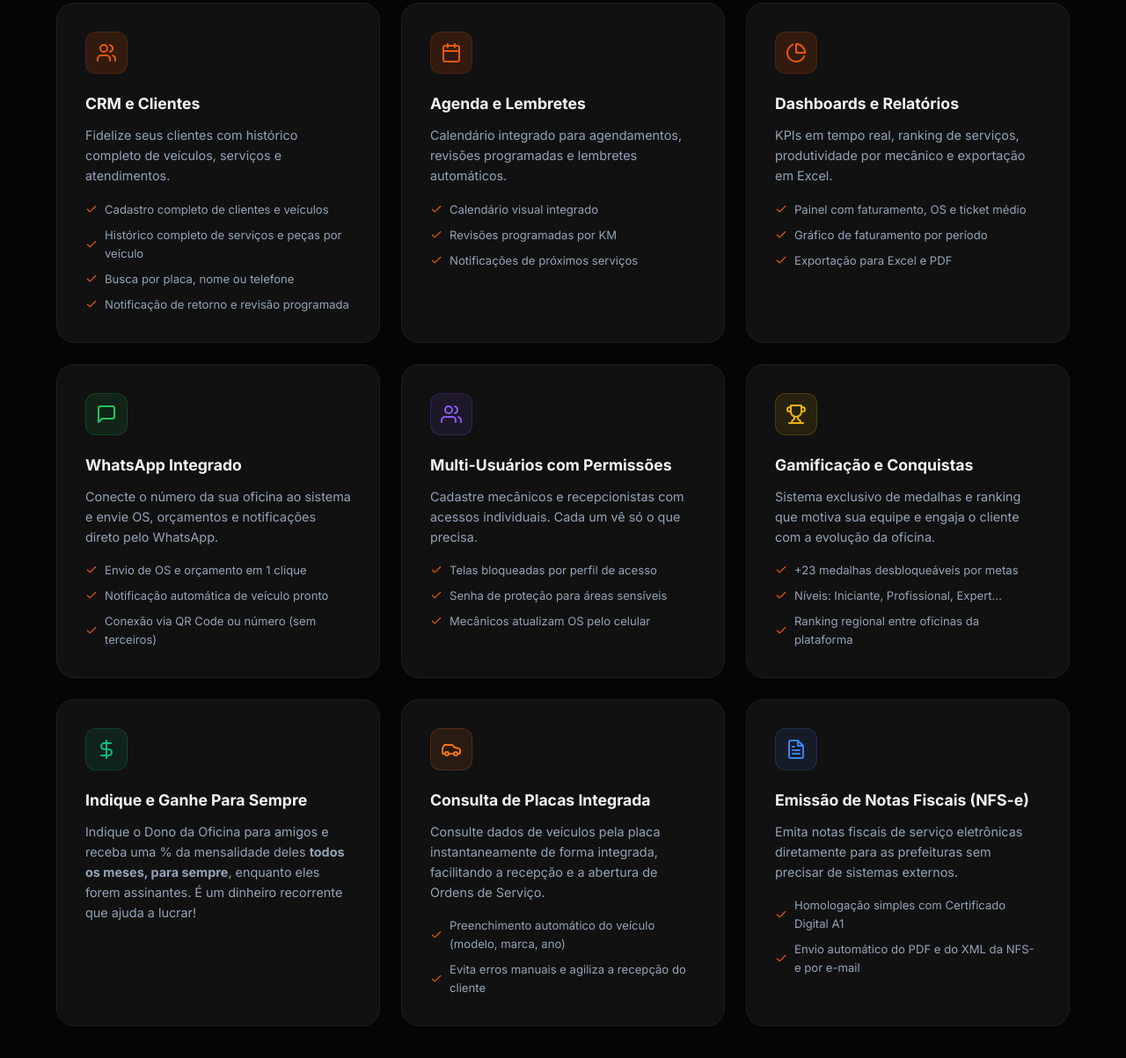
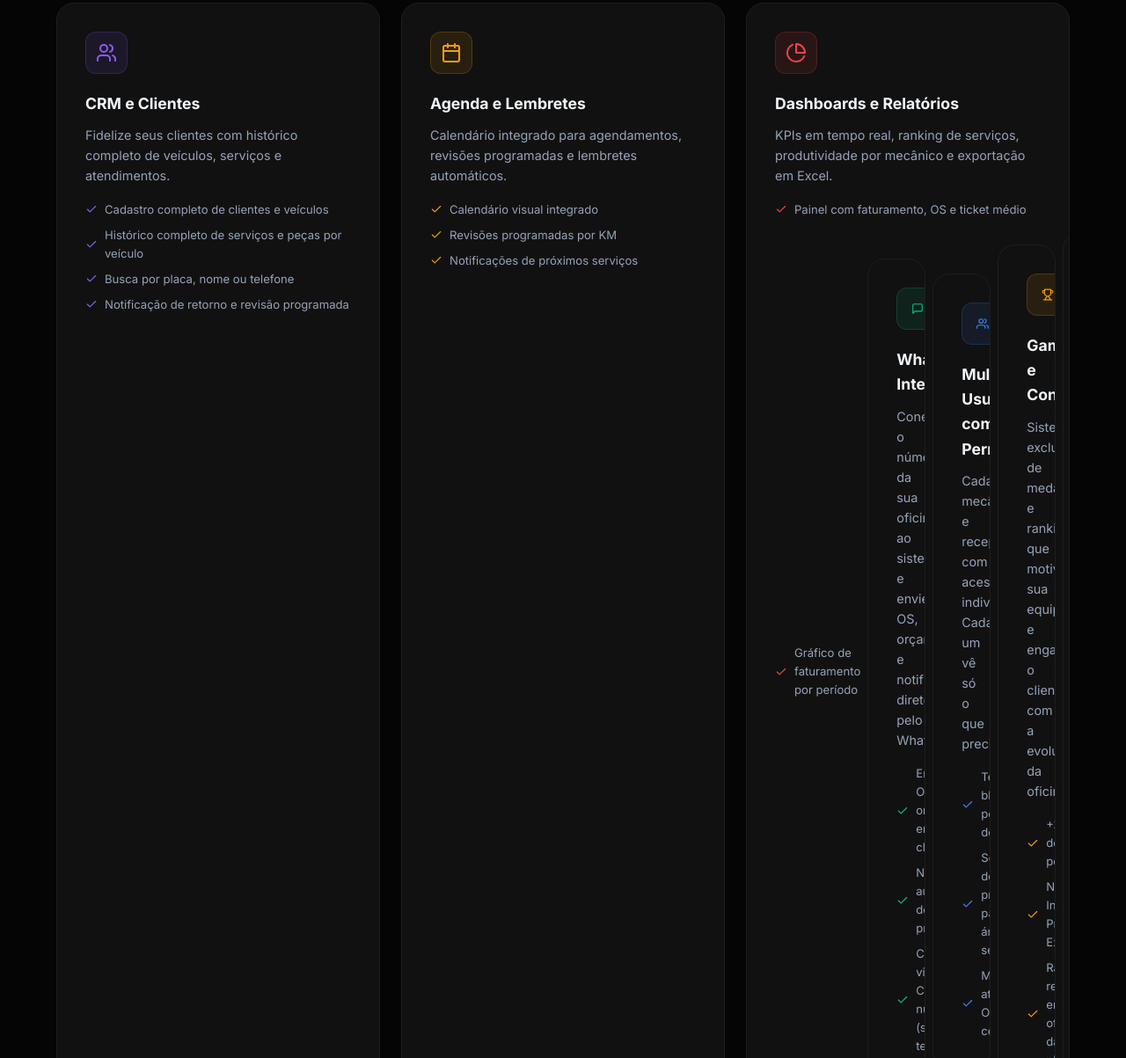
Before and after one commit to kinaciof/sitedonodaoficina, a plain HTML site: page index.html in a window 1280 px wide. Shown: the part 1813-3016 px from the top of the page at 88% size. Drawn offline with Linux system fonts and the light colour scheme.

Commit message:
UI: Add distinct identity classes to feature cards to make them less repetitive

```diff
--- a/css/styles.css
+++ b/css/styles.css
@@ -718,6 +718,10 @@ button {
 }
 
 .feature-card {
+  --card-color: var(--color-primary);
+  --card-glow: var(--color-primary-glow);
+  --card-border: rgba(234, 88, 12, 0.2);
+
   padding: 32px;
   border-radius: var(--radius-xl);
   background: var(--bg-card);
@@ -727,6 +731,33 @@ button {
   overflow: hidden;
 }
 
+/* Modifiers for Identity */
+.card-blue {
+  --card-color: #3b82f6;
+  --card-glow: rgba(59, 130, 246, 0.1);
+  --card-border: rgba(59, 130, 246, 0.2);
+}
+.card-green {
+  --card-color: #10b981;
+  --card-glow: rgba(16, 185, 129, 0.1);
+  --card-border: rgba(16, 185, 129, 0.2);
+}
+.card-purple {
+  --card-color: #8b5cf6;
+  --card-glow: rgba(139, 92, 246, 0.1);
+  --card-border: rgba(139, 92, 246, 0.2);
+}
+.card-yellow {
+  --card-color: #f59e0b;
+  --card-glow: rgba(245, 158, 11, 0.1);
+  --card-border: rgba(245, 158, 11, 0.2);
+}
+.card-red {
+  --card-color: #ef4444;
+  --card-glow: rgba(239, 68, 68, 0.1);
+  --card-border: rgba(239, 68, 68, 0.2);
+}
+
 .feature-card::before {
   content: '';
   position: absolute;
@@ -734,13 +765,13 @@ button {
   left: 0;
   right: 0;
   height: 2px;
-  background: linear-gradient(90deg, transparent, var(--color-primary), transparent);
+  background: linear-gradient(90deg, transparent, var(--card-color), transparent);
   opacity: 0;
   transition: opacity var(--transition-base);
 }
 
 .feature-card:hover {
-  border-color: rgba(234, 88, 12, 0.2);
+  border-color: var(--card-border);
   background: var(--bg-card-hover);
   transform: translateY(-4px);
   box-shadow: var(--shadow-glow);
@@ -754,13 +785,13 @@ button {
   width: 48px;
   height: 48px;
   border-radius: var(--radius-md);
-  background: var(--color-primary-glow);
-  border: 1px solid rgba(234, 88, 12, 0.15);
+  background: var(--card-glow);
+  border: 1px solid var(--card-border);
   display: flex;
   align-items: center;
   justify-content: center;
   margin-bottom: 20px;
-  color: var(--color-primary);
+  color: var(--card-color);
 }
 
 .feature-card__icon svg {
@@ -799,7 +830,7 @@ button {
 .feature-card__list-item svg {
   width: 14px;
   height: 14px;
-  color: var(--color-primary);
+  color: var(--card-color);
   flex-shrink: 0;
 }
 
--- a/index.html
+++ b/index.html
@@ -349,7 +349,7 @@
 
       <div class="features__grid">
         <!-- Card 1: Ordens de Serviço -->
-        <div class="feature-card fade-up" id="feature-os">
+        <div class="feature-card card-blue fade-up" id="feature-os">
           <div class="feature-card__icon">
             <svg xmlns="http://www.w3.org/2000/svg" width="24" height="24" viewBox="0 0 24 24" fill="none"
               stroke="currentColor" stroke-width="2" stroke-linecap="round" stroke-linejoin="round">
@@ -400,7 +400,7 @@
         </div>
 
         <!-- Card 2: Gestão Financeira -->
-        <div class="feature-card fade-up stagger-1" id="feature-financeiro">
+        <div class="feature-card card-green fade-up stagger-1" id="feature-financeiro">
           <div class="feature-card__icon">
             <svg xmlns="http://www.w3.org/2000/svg" width="24" height="24" viewBox="0 0 24 24" fill="none"
               stroke="currentColor" stroke-width="2" stroke-linecap="round" stroke-linejoin="round">
@@ -443,7 +443,7 @@
         </div>
 
         <!-- Card 3: Estoque -->
-        <div class="feature-card fade-up stagger-2" id="feature-estoque">
+        <div class="feature-card card-orange fade-up stagger-2" id="feature-estoque">
           <div class="feature-card__icon">
             <svg xmlns="http://www.w3.org/2000/svg" width="24" height="24" viewBox="0 0 24 24" fill="none"
               stroke="currentColor" stroke-width="2" stroke-linecap="round" stroke-linejoin="round">
@@ -483,7 +483,7 @@
         </div>
 
         <!-- Card 4: CRM -->
-        <div class="feature-card fade-up stagger-3" id="feature-crm">
+        <div class="feature-card card-purple fade-up stagger-3" id="feature-crm">
           <div class="feature-card__icon">
             <svg xmlns="http://www.w3.org/2000/svg" width="24" height="24" viewBox="0 0 24 24" fill="none"
               stroke="currentColor" stroke-width="2" stroke-linecap="round" stroke-linejoin="round">
@@ -529,7 +529,7 @@
         </div>
 
         <!-- Card 5: Agenda -->
-        <div class="feature-card fade-up stagger-4" id="feature-agenda">
+        <div class="feature-card card-yellow fade-up stagger-4" id="feature-agenda">
           <div class="feature-card__icon">
             <svg xmlns="http://www.w3.org/2000/svg" width="24" height="24" viewBox="0 0 24 24" fill="none"
               stroke="currentColor" stroke-width="2" stroke-linecap="round" stroke-linejoin="round">
@@ -568,7 +568,7 @@
         </div>
 
         <!-- Card 6: Relatórios -->
-        <div class="feature-card fade-up stagger-5" id="feature-relatorios">
+        <div class="feature-card card-red fade-up stagger-5" id="feature-relatorios">
           <div class="feature-card__icon">
             <svg xmlns="http://www.w3.org/2000/svg" width="24" height="24" viewBox="0 0 24 24" fill="none"
               stroke="currentColor" stroke-width="2" stroke-linecap="round" stroke-linejoin="round">
@@ -593,21 +593,9 @@
                 <polyline points="20 6 9 17 4 12" />
               </svg>
               Gráfico de faturamento por período
-            </div>
-            <div class="feature-card__list-item">
-              <svg xmlns="http://www.w3.org/2000/svg" width="14" height="14" viewBox="0 0 24 24" fill="none"
-                stroke="currentColor" stroke-width="2" stroke-linecap="round" stroke-linejoin="round">
-                <polyline points="20 6 9 17 4 12" />
-              </svg>
-              Exportação para Excel e PDF
-            </div>
-          </div>
-        </div>
-
         <!-- Card 7: WhatsApp -->
-        <div class="feature-card fade-up" id="feature-whatsapp">
-          <div class="feature-card__icon"
-            style="background:rgba(34,197,94,0.1);border-color:rgba(34,197,94,0.2);color:#22c55e">
+        <div class="feature-card card-green fade-up" id="feature-whatsapp">
+          <div class="feature-card__icon">
             <svg xmlns="http://www.w3.org/2000/svg" width="24" height="24" viewBox="0 0 24 24" fill="none"
               stroke="currentColor" stroke-width="2" stroke-linecap="round" stroke-linejoin="round">
               <path d="M21 15a2 2 0 0 1-2 2H7l-4 4V5a2 2 0 0 1 2-2h14a2 2 0 0 1 2 2z" />
@@ -642,9 +630,8 @@
         </div>
 
         <!-- Card 8: Multi-usuários -->
-        <div class="feature-card fade-up stagger-1" id="feature-usuarios">
-          <div class="feature-card__icon"
-            style="background:rgba(139,92,246,0.1);border-color:rgba(139,92,246,0.2);color:#8b5cf6">
+        <div class="feature-card card-blue fade-up stagger-7" id="feature-usuarios">
+          <div class="feature-card__icon">
             <svg xmlns="http://www.w3.org/2000/svg" width="24" height="24" viewBox="0 0 24 24" fill="none"
               stroke="currentColor" stroke-width="2" stroke-linecap="round" stroke-linejoin="round">
               <path d="M17 21v-2a4 4 0 0 0-4-4H5a4 4 0 0 0-4 4v2" />
@@ -682,9 +669,8 @@
         </div>
 
         <!-- Card 9: Conquistas -->
-        <div class="feature-card fade-up stagger-2" id="feature-conquistas">
-          <div class="feature-card__icon"
-            style="background:rgba(234,179,8,0.1);border-color:rgba(234,179,8,0.2);color:#eab308">
+        <div class="feature-card card-yellow fade-up stagger-2" id="feature-conquistas">
+          <div class="feature-card__icon">
             <svg xmlns="http://www.w3.org/2000/svg" width="24" height="24" viewBox="0 0 24 24" fill="none"
               stroke="currentColor" stroke-width="2" stroke-linecap="round" stroke-linejoin="round">
               <path d="M6 9H4.5a2.5 2.5 0 0 1 0-5H6" />
@@ -724,9 +710,8 @@
         </div>
 
         <!-- Card 10: Indique e Ganhe -->
-        <div class="feature-card fade-up stagger-3" id="feature-indique">
-          <div class="feature-card__icon"
-            style="background:rgba(16,185,129,0.1);border-color:rgba(16,185,129,0.2);color:#10b981">
+        <div class="feature-card card-green fade-up stagger-9" id="feature-indique">
+          <div class="feature-card__icon">
             <svg xmlns="http://www.w3.org/2000/svg" width="24" height="24" viewBox="0 0 24 24" fill="none"
               stroke="currentColor" stroke-width="2" stroke-linecap="round" stroke-linejoin="round">
               <path d="M12 2v20" />
@@ -741,9 +726,8 @@
         </div>
 
         <!-- Card 11: Consulta de Placas -->
-        <div class="feature-card fade-up stagger-4" id="feature-placas">
-          <div class="feature-card__icon"
-            style="background:rgba(249,115,22,0.1);border-color:rgba(249,115,22,0.2);color:#f97316">
+        <div class="feature-card card-orange fade-up stagger-10" id="feature-placas">
+          <div class="feature-card__icon">
             <svg xmlns="http://www.w3.org/2000/svg" width="24" height="24" viewBox="0 0 24 24" fill="none"
               stroke="currentColor" stroke-width="2" stroke-linecap="round" stroke-linejoin="round">
               <path
@@ -775,9 +759,8 @@
         </div>
 
         <!-- Card 12: Emissão Fiscal -->
-        <div class="feature-card fade-up stagger-5" id="feature-fiscal">
-          <div class="feature-card__icon"
-            style="background:rgba(59,130,246,0.1);border-color:rgba(59,130,246,0.2);color:#3b82f6">
+        <div class="feature-card card-purple fade-up stagger-11" id="feature-nfse">
+          <div class="feature-card__icon">
             <svg xmlns="http://www.w3.org/2000/svg" width="24" height="24" viewBox="0 0 24 24" fill="none"
               stroke="currentColor" stroke-width="2" stroke-linecap="round" stroke-linejoin="round">
               <path d="M14 2H6a2 2 0 0 0-2 2v16a2 2 0 0 0 2 2h12a2 2 0 0 0 2-2V8z" />
@@ -833,7 +816,7 @@
       </div>
 
       <div style="display:grid;grid-template-columns:repeat(auto-fit,minmax(300px,1fr));gap:32px">
-        <div class="feature-card fade-up" style="display:flex;gap:20px;align-items:flex-start">
+        <div class="feature-card card-orange fade-up" style="display:flex;gap:20px;align-items:flex-start">
           <div class="feature-card__icon" style="flex-shrink:0">
             <svg xmlns="http://www.w3.org/2000/svg" width="24" height="24" viewBox="0 0 24 24" fill="none"
               stroke="currentColor" stroke-width="2" stroke-linecap="round" stroke-linejoin="round">
@@ -848,9 +831,8 @@
           </div>
         </div>
 
-        <div class="feature-card fade-up stagger-1" style="display:flex;gap:20px;align-items:flex-start">
-          <div class="feature-card__icon"
-            style="flex-shrink:0;background:rgba(34,197,94,0.1);border-color:rgba(34,197,94,0.2);color:#22c55e">
+        <div class="feature-card card-green fade-up stagger-1" style="display:flex;gap:20px;align-items:flex-start">
+          <div class="feature-card__icon" style="flex-shrink:0">
             <svg xmlns="http://www.w3.org/2000/svg" width="24" height="24" viewBox="0 0 24 24" fill="none"
               stroke="currentColor" stroke-width="2" stroke-linecap="round" stroke-linejoin="round">
               <path d="M12 22s8-4 8-10V5l-8-3-8 3v7c0 6 8 10 8 10z" />
@@ -864,9 +846,8 @@
           </div>
         </div>
 
-        <div class="feature-card fade-up stagger-2" style="display:flex;gap:20px;align-items:flex-start">
-          <div class="feature-card__icon"
-            style="flex-shrink:0;background:rgba(139,92,246,0.1);border-color:rgba(139,92,246,0.2);color:#8b5cf6">
+        <div class="feature-card card-purple fade-up stagger-2" style="display:flex;gap:20px;align-items:flex-start">
+          <div class="feature-card__icon" style="flex-shrink:0">
             <svg xmlns="http://www.w3.org/2000/svg" width="24" height="24" viewBox="0 0 24 24" fill="none"
               stroke="currentColor" stroke-width="2" stroke-linecap="round" stroke-linejoin="round">
               <circle cx="12" cy="12" r="3" />
@@ -881,9 +862,8 @@
           </div>
         </div>
 
-        <div class="feature-card fade-up stagger-3" style="display:flex;gap:20px;align-items:flex-start">
-          <div class="feature-card__icon"
-            style="flex-shrink:0;background:rgba(59,130,246,0.1);border-color:rgba(59,130,246,0.2);color:#3b82f6">
+        <div class="feature-card card-blue fade-up stagger-3" style="display:flex;gap:20px;align-items:flex-start">
+          <div class="feature-card__icon" style="flex-shrink:0">
             <svg xmlns="http://www.w3.org/2000/svg" width="24" height="24" viewBox="0 0 24 24" fill="none"
               stroke="currentColor" stroke-width="2" stroke-linecap="round" stroke-linejoin="round">
               <path d="M21 15a2 2 0 0 1-2 2H7l-4 4V5a2 2 0 0 1 2-2h14a2 2 0 0 1 2 2z" />
@@ -896,9 +876,8 @@
           </div>
         </div>
 
-        <div class="feature-card fade-up stagger-4" style="display:flex;gap:20px;align-items:flex-start">
-          <div class="feature-card__icon"
-            style="flex-shrink:0;background:rgba(234,179,8,0.1);border-color:rgba(234,179,8,0.2);color:#eab308">
+        <div class="feature-card card-yellow fade-up stagger-4" style="display:flex;gap:20px;align-items:flex-start">
+          <div class="feature-card__icon" style="flex-shrink:0">
             <svg xmlns="http://www.w3.org/2000/svg" width="24" height="24" viewBox="0 0 24 24" fill="none"
               stroke="currentColor" stroke-width="2" stroke-linecap="round" stroke-linejoin="round">
               <rect x="3" y="11" width="18" height="11" rx="2" ry="2" />
@@ -912,9 +891,8 @@
           </div>
         </div>
 
-        <div class="feature-card fade-up stagger-5" style="display:flex;gap:20px;align-items:flex-start">
-          <div class="feature-card__icon"
-            style="flex-shrink:0;background:rgba(239,68,68,0.1);border-color:rgba(239,68,68,0.2);color:#ef4444">
+        <div class="feature-card card-red fade-up stagger-5" style="display:flex;gap:20px;align-items:flex-start">
+          <div class="feature-card__icon" style="flex-shrink:0">
             <svg xmlns="http://www.w3.org/2000/svg" width="24" height="24" viewBox="0 0 24 24" fill="none"
               stroke="currentColor" stroke-width="2" stroke-linecap="round" stroke-linejoin="round">
               <path d="M14 2H6a2 2 0 0 0-2 2v16a2 2 0 0 0 2 2h12a2 2 0 0 0 2-2V8z" />
```
